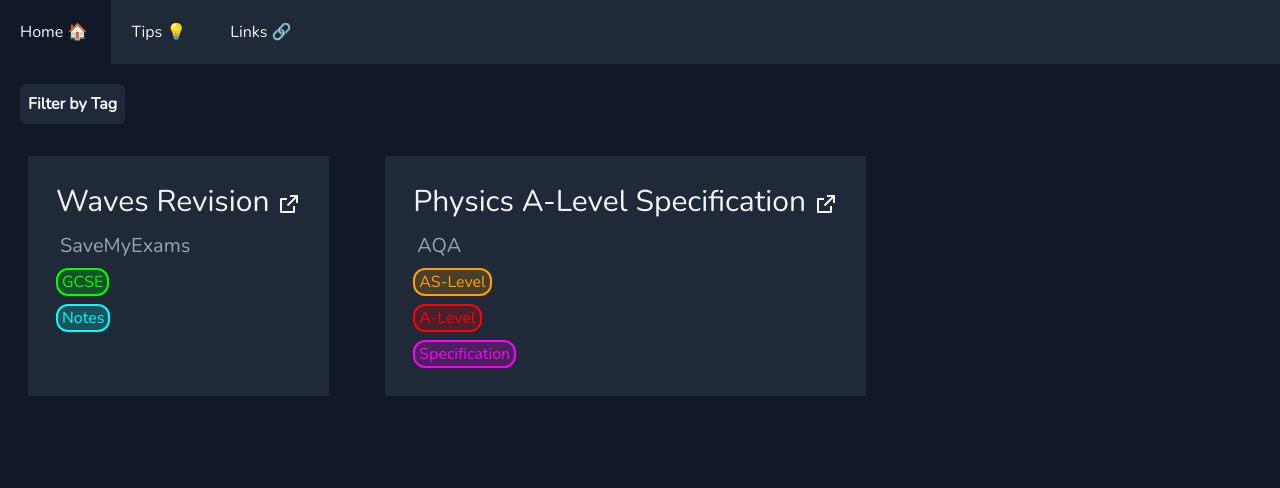
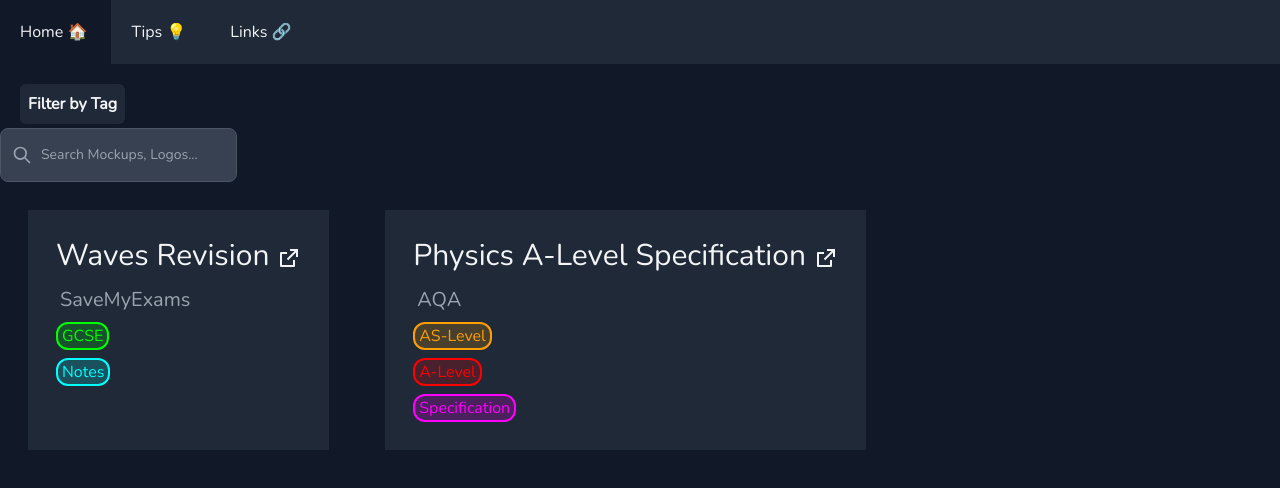
Before and after one commit to Supersonicboss1/physics-tips-site, a SvelteKit app: page /links in a window 1280 px wide. Shown: the top 488 px of the page. Built offline with nearby package versions, Linux system fonts and the light colour scheme.

Commit message:
add search bar

```diff
--- /dev/null
+++ b/src/lib/search.ts
@@ -0,0 +1,17 @@
+type Data = {title:string,author:string,tags:string[],link:string}[]
+
+export default function search(data: Data, query: string) {
+    if (query === "") {
+        return data;
+    }
+    const results = [];
+    for (const item of data) {
+        const searchableText = item.title + " " + item.author;
+            if(searchableText.toLowerCase().includes(query.toLowerCase())){
+                results.push(item);
+                break;
+            }
+    }
+    console.log(results);
+    return results;
+}
--- a/src/routes/links/+page.svelte
+++ b/src/routes/links/+page.svelte
@@ -1,4 +1,5 @@
 <script lang="ts">
+    import search from "$lib/search";
     import Tag from "$lib/tag.svelte";
     import tags from "$lib/tags.json";
     import { beforeUpdate } from "svelte";
@@ -8,6 +9,7 @@
     let hasLoaded: boolean = false;
     let filteredTags: any = [];
     let iterableData: any = data;
+    let searchQuery: string = "";
     beforeUpdate(() => {
         if (hasLoaded) {
             iterableData = iterableData;
@@ -18,6 +20,7 @@
     });
     function changeIterableData() {
         //function to filter iterable data and remove tips that don't have the selected tags
+        console.log('change');
         let newData: any = [];
         data.forEach((tip) => {
             let hasAllTags = true;
@@ -32,14 +35,16 @@
         });
         if (filteredTags.length === 0) {
             if (iterableData == data) {
+                iterableData = search(iterableData, searchQuery);
                 return;
             }
-            iterableData = data;
+            iterableData = search(data, searchQuery);
         } else {
             if (iterableData == newData) {
+                iterableData =  search(iterableData, searchQuery);
                 return;
             }
-            iterableData = newData;
+            iterableData = search(newData, searchQuery);
         }
     }
 </script>
@@ -69,6 +74,17 @@
             {/each}
         </div>
     {/if}
+</div>
+<div class="inline-flex">
+    <form>
+        <div class="relative">
+            <div class="absolute inset-y-0 left-0 flex items-center pl-3 pointer-events-none">
+                <svg aria-hidden="true" class="w-5 h-5 text-gray-400" fill="none" stroke="currentColor" viewBox="0 0 24 24" xmlns="http://www.w3.org/2000/svg"><path stroke-linecap="round" stroke-linejoin="round" stroke-width="2" d="M21 21l-6-6m2-5a7 7 0 11-14 0 7 7 0 0114 0z"></path></svg>
+            </div>
+            <input bind:value={searchQuery} on:keyup={() => changeIterableData()} type="search" id="default-search" class="block w-full p-4 pl-10 text-sm border rounded-lg focus:ring-blue-500 focus:border-blue-500 bg-gray-700 border-gray-600 placeholder-gray-400 text-white dark:focus:ring-blue-500 dark:focus:border-blue-500" placeholder="Search Mockups, Logos..." required>
+        </div>
+    </form>
+    <!-- <input type="text" bind:value={searchQuery} on:keyup={() => changeIterableData()}> -->
 </div>
 <div class="md:flex">
 {#if iterableData.length > 0}
```
